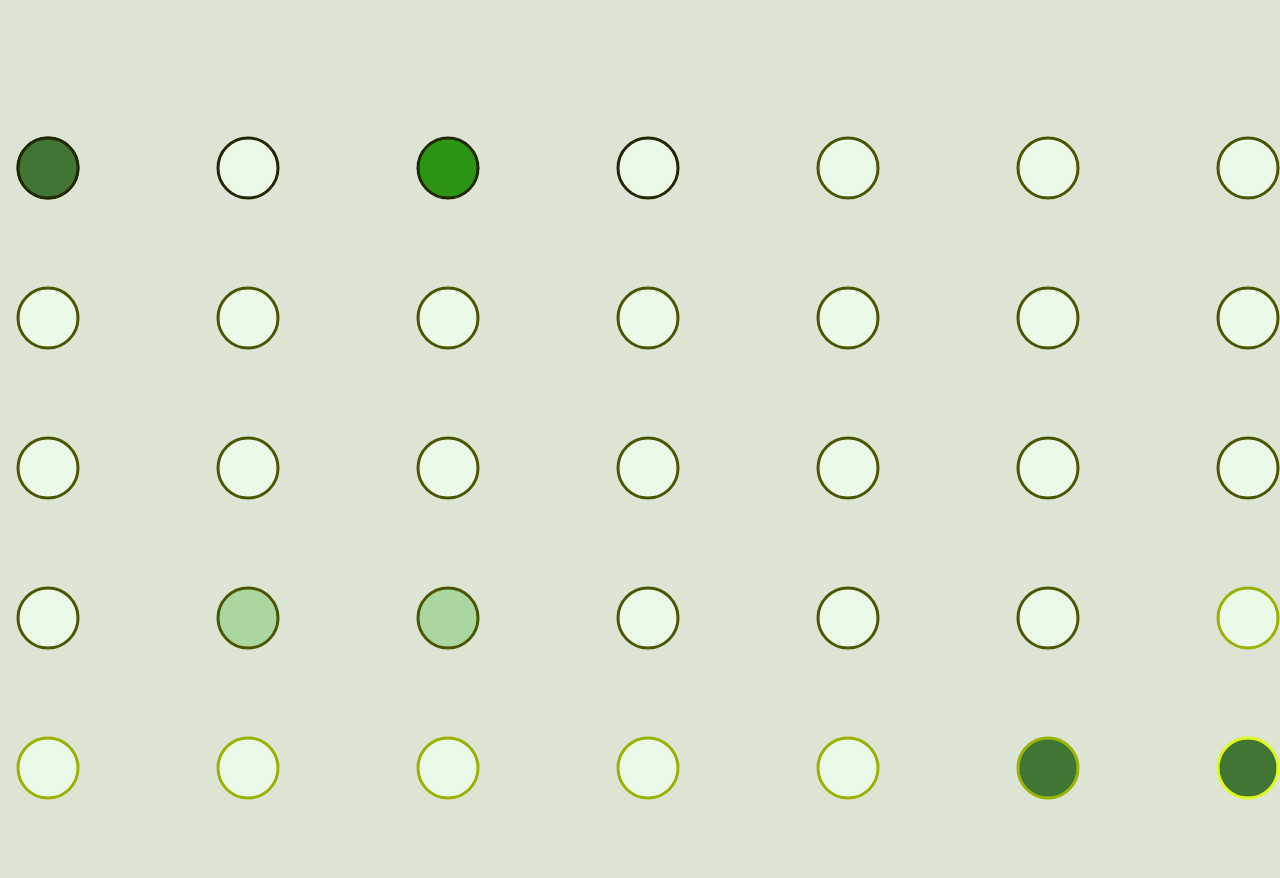
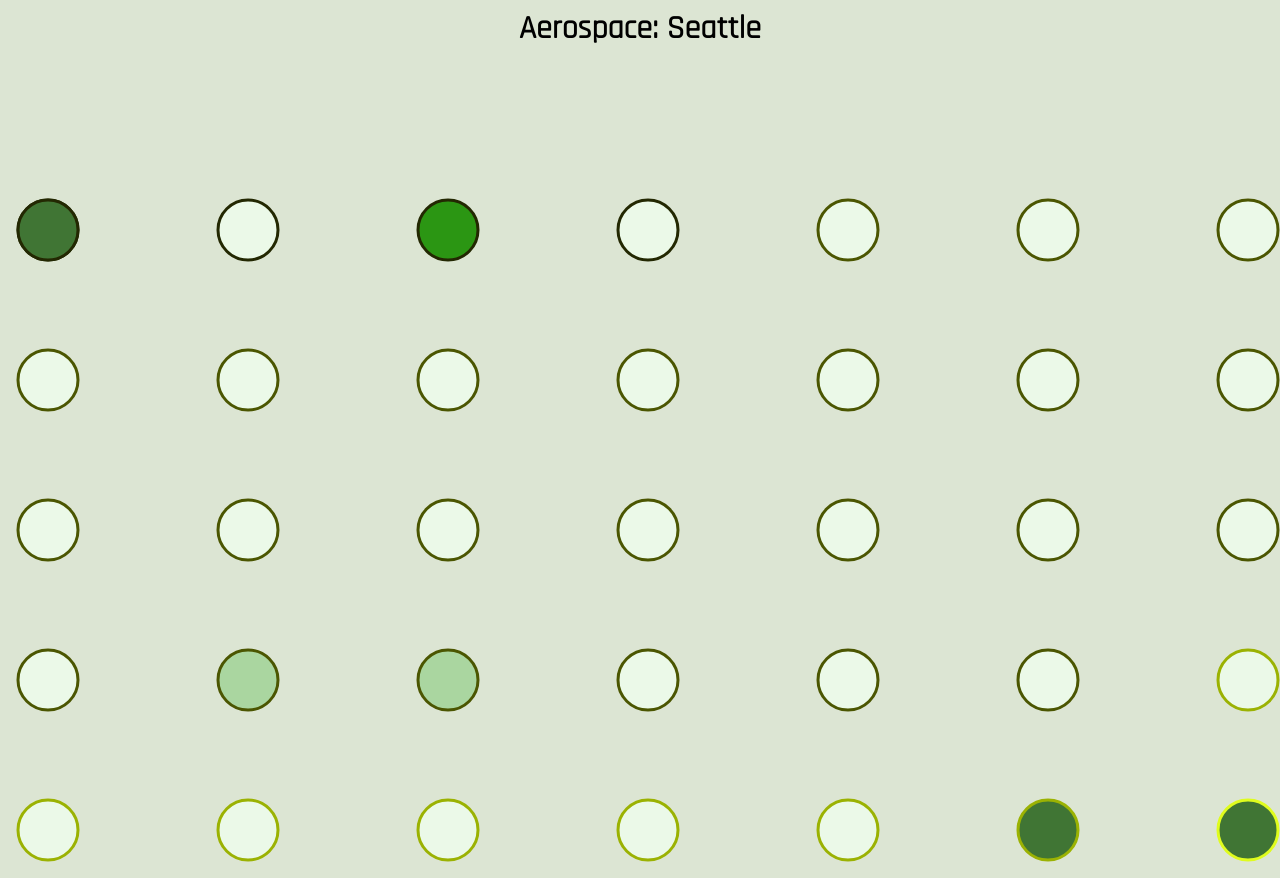
Before and after one commit to LeighSteiner/d3play, a plain HTML site: page index.html in a window 1280 px wide. Before the commit the page ends 816 px from the top, so only its background shows below. Drawn offline with nearby package versions, Linux system fonts and the light colour scheme.

Commit message:
header added

```diff
--- a/index.css
+++ b/index.css
@@ -28,7 +28,8 @@
 }
 h1 {
  font-family: 'Rajdhani', sans-serif;
- display: inline;
+ text-align: center;
+ padding: 0;
 }
 body {
  background-color: #dce5d3 ;
--- a/index.html
+++ b/index.html
@@ -9,6 +9,7 @@
 <body>
    <script src="https://d3js.org/d3.v4.min.js"></script>
     <script defer src="graph.js"></script>
+    <h1>Aerospace: Seattle</h1>
     <svg id="viz"></svg>
 </body>
 </html>
```
Also changed, not shown: package.json (deleted, +0 -19 lines), 1 other file.
